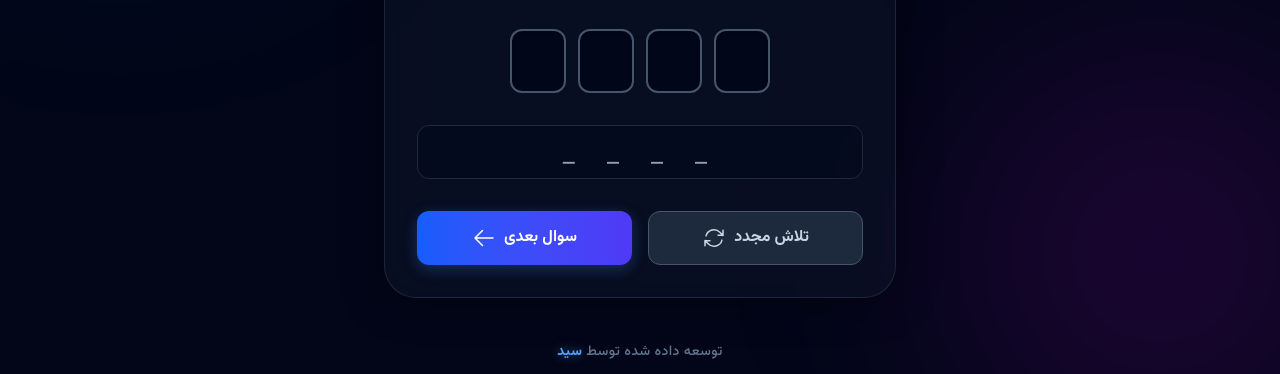
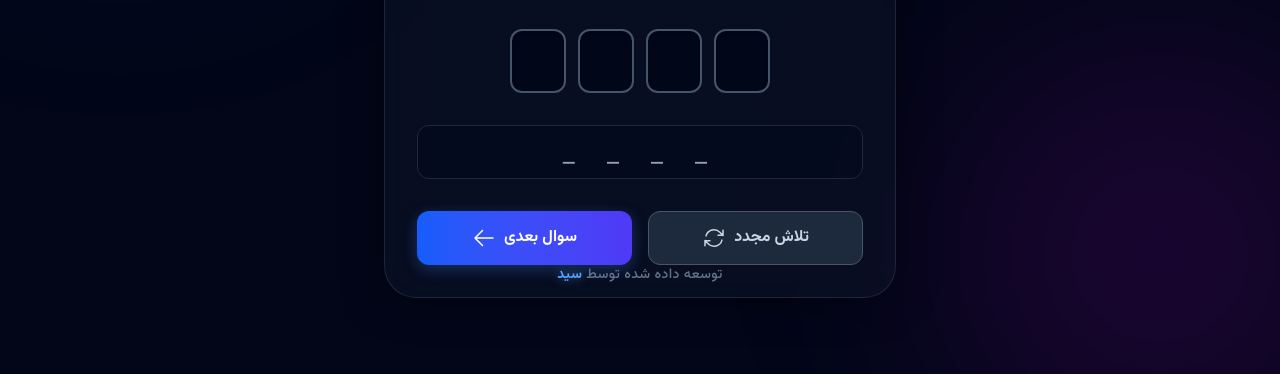
Before and after one commit to Seyed-dev/Word-guessing-game, a website: page index.html in a window 1280 px wide. Shown: the part 426-800 px from the top of the page. Drawn offline with Linux system fonts and the light colour scheme.

Commit message:
Update index.html

```diff
--- a/index.html
+++ b/index.html
@@ -187,10 +187,8 @@
           </span>
         </button>
       </div>
-    </div>
-
       <footer
-      class="absolute sm:bottom-3 bottom-10 left-0 w-full text-center z-10 pointer-events-none"
+        class="absolute sm:bottom-3 -bottom-10 left-0 w-full text-center z-10 pointer-events-none"
       >
         <p class="text-xs md:text-sm text-slate-500 font-medium tracking-wide">
           توسعه داده شده توسط
@@ -200,6 +198,7 @@
           >
         </p>
       </footer>
+    </div>
 
     <div
       id="game-over-modal"
```
Lines whose indentation alone changed are shown as unchanged.
